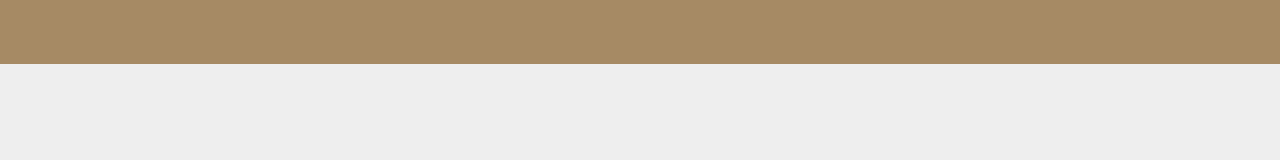
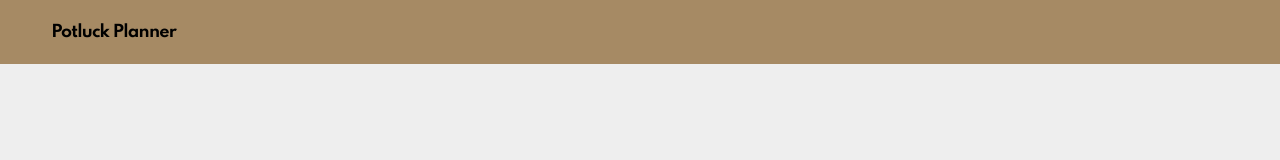
Before and after one commit to rdperry031/front-end, a React (Create React App) app in the folder potluck-planner/: page / in a window 1280 px wide. Shown: the top 160 px of the page. Built offline with nearby package versions, Linux system fonts and the light colour scheme.

Commit message:
done setting up utility and common classes

```diff
--- a/potluck-planner/public/index.html
+++ b/potluck-planner/public/index.html
@@ -24,6 +24,12 @@
       work correctly both with client-side routing and a non-root public URL.
       Learn how to configure a non-root public URL by running `npm run build`.
     -->
+    <!-- Google Fonsts -->
+    <link rel="preconnect" href="https://fonts.gstatic.com" />
+    <link
+      href="https://fonts.googleapis.com/css2?family=Spartan:wght@100;200;300;400;500;600;700;800;900&display=swap"
+      rel="stylesheet"
+    />
     <title>React App</title>
   </head>
   <body>
--- a/potluck-planner/src/components/Header.js
+++ b/potluck-planner/src/components/Header.js
@@ -4,10 +4,16 @@ import styled from "styled-components";
 
 const StyledHeader = styled.header`
   nav {
+    display: flex;
+    align-items: center;
+    justify-content: space-between;
     height: var(--nav-height);
     width: 100%;
     background-color: var(--secondary-color);
-    display: flex;
+
+    h3 {
+      margin-left: 4%;
+    }
   }
 `;
 
@@ -15,6 +21,7 @@ export default function Header() {
   return (
     <StyledHeader>
       <nav>
+        <h3>Potluck Planner </h3>
         <div className="nav-links-container">
           <Link />
           <Link />
--- a/potluck-planner/src/index.css
+++ b/potluck-planner/src/index.css
@@ -9,10 +9,46 @@
   --main-text-color: black;
 }
 
-/* Common Classes */
+/* Universal Styling */
+
+h1 {
+  font-weight: 700;
+  font-size: 2rem;
+  line-height: 2.25rem;
+  letter-spacing: -0.063rem;
+}
+
+h2 {
+  font-weight: 700;
+  font-size: 1.25rem;
+  line-height: 1.375rem;
+  letter-spacing: -0.039rem;
+}
+
+h3 {
+  font-weight: 700;
+  font-size: 1rem;
+  line-height: 1.5rem;
+  letter-spacing: -0.05rem;
+}
+
+h4 {
+  font-weight: 700;
+  font-size: 0.75rem;
+  line-height: 0.938rem;
+  letter-spacing: -0.016rem;
+}
+
+p {
+  font-weight: 500;
+  font-size: 0.75rem;
+  line-height: 0.938rem;
+  letter-spacing: -0.016rem;
+}
 
 /* Body Styles */
 body {
+  font-family: "Spartan", sans-serif;
   background-color: var(--primary-color);
   color: var(--main-text-color);
 }
--- a/potluck-planner/src/reset.css
+++ b/potluck-planner/src/reset.css
@@ -82,7 +82,6 @@ audio,
 video {
   margin: 0;
   padding: 0;
-  font-size: 100%;
   font: inherit;
   vertical-align: baseline;
 }
@@ -90,12 +89,8 @@ video {
 * {
   box-sizing: border-box;
 }
-html {
-  /* This allows 1 rem to be 10 px */
-  font-size: 62.5%;
-}
+
 body {
   margin: 0;
   padding: 0;
-  font-size: 1.6rem;
 }
```
